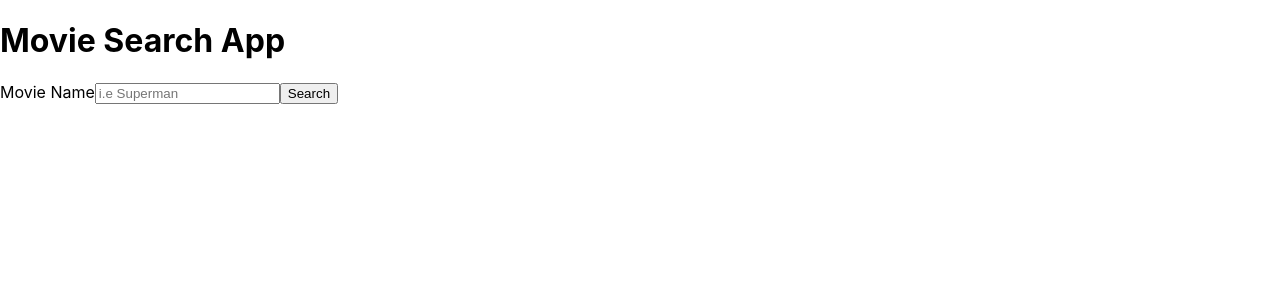
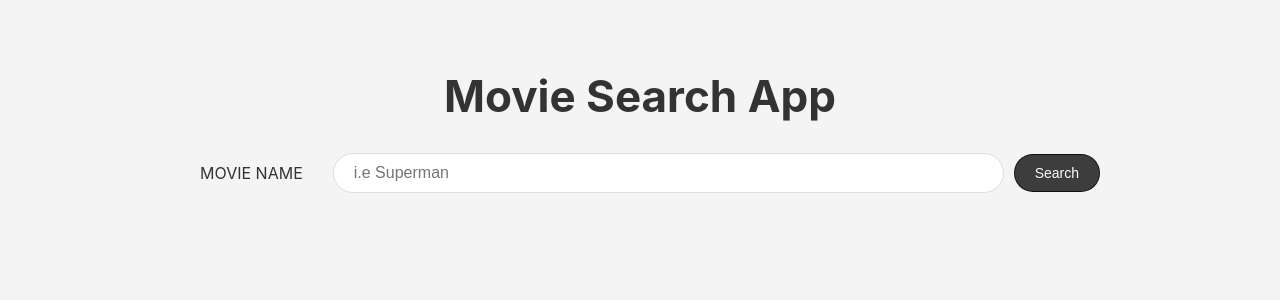
Before and after one commit to shafali03/movies-search, a React (Create React App) app: page / in a window 1280 px wide. Shown: the top 300 px of the page. Built offline with nearby package versions, Linux system fonts and the light colour scheme.

Commit message:
style: Added styles for input field and button

```diff
--- a/src/App.css
+++ b/src/App.css
@@ -1,38 +1,77 @@
-.App {
+html {
+  font-size: 10px;
+}
+
+* {
+  box-sizing: border-box;
+}
+
+body {
+  margin: 0;
+  padding: 0;
+  background-color: rgb(244,244,244);
+  color: #333;
+}
+
+p {
+  font-size: 1.6rem;
+}
+
+.container {
+  margin: 0 auto;
+  max-width: 1000px;
+  padding: 40px;
+}
+
+.title {
+  font-size: 4.4rem;
   text-align: center;
 }
 
-.App-logo {
-  height: 40vmin;
-  pointer-events: none;
+
+.form {
+  display: grid;
 }
 
-@media (prefers-reduced-motion: no-preference) {
-  .App-logo {
-    animation: App-logo-spin infinite 20s linear;
+.label {
+  font-size: 1.6rem;
+  padding: 0.5rem 2rem;
+  text-transform: uppercase;
+}
+
+.input {
+  font-size: 1.6rem;
+  padding: 0.5rem 2rem;
+  line-height: 2.8rem;
+  border-radius: 20px;
+  border: 1px solid #ddd;
+  margin-bottom: 1rem;
+}
+
+
+.button {
+  background: rgba(0,0,0, 0.75);
+  color: #fff;
+  padding: 1rem 2rem;
+  border: 1px solid rgba(0,0,0, 0.75);
+  border-radius: 20px;
+  font-size: 1.4rem;
+  cursor: pointer;
+  transition: background-color 250ms;
+}
+
+.button:hover {
+  background-color: rgba(0,0,0,0.85)
+}
+
+@media (min-width: 786px) {
+  .form {
+    grid-template-columns: auto 1fr auto;
+    grid-gap: 1rem;
+    align-items: center;
+  }
+
+  .input {
+    margin-bottom: 0;
   }
 }
-
-.App-header {
-  background-color: #282c34;
-  min-height: 100vh;
-  display: flex;
-  flex-direction: column;
-  align-items: center;
-  justify-content: center;
-  font-size: calc(10px + 2vmin);
-  color: white;
-}
-
-.App-link {
-  color: #61dafb;
-}
-
-@keyframes App-logo-spin {
-  from {
-    transform: rotate(0deg);
-  }
-  to {
-    transform: rotate(360deg);
-  }
-}
```
Also changed, not shown: 1 other file (tests, documents, lock files or other folders).
